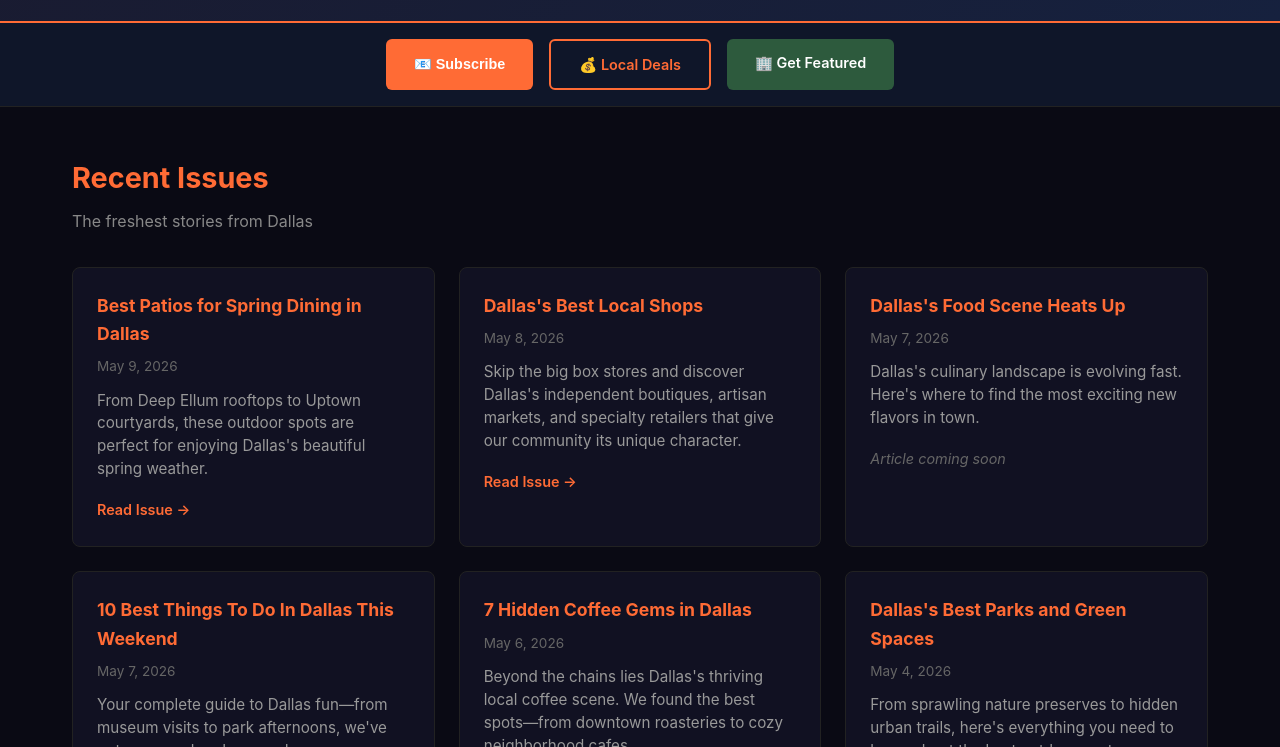
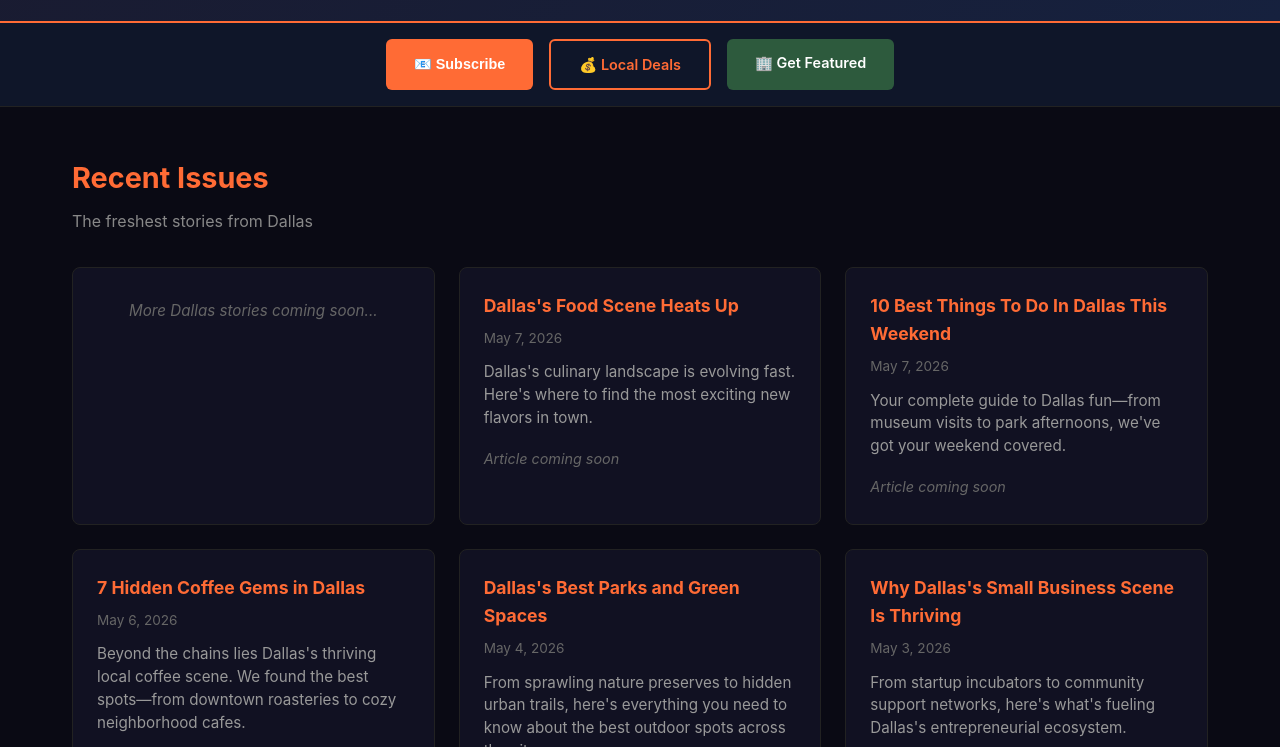
Before and after one commit to vcentralprocure-oss/dfwa-social-buzz-vercel, a website: page dallas/index.html in a window 1280 px wide. Shown: the part 570-1317 px from the top of the page. Drawn offline with Linux system fonts and the light colour scheme.

Commit message:
fix(dallas): remove Arlington-linked content from Dallas page

```diff
--- a/dallas/index.html
+++ b/dallas/index.html
@@ -248,18 +248,8 @@
         </div>
 
         <div class="archive-grid">
-            <div class="issue-card">
-                <h4>Best Patios for Spring Dining in Dallas</h4>
-                <div class="date">May 9, 2026</div>
-                <p>From Deep Ellum rooftops to Uptown courtyards, these outdoor spots are perfect for enjoying Dallas's beautiful spring weather.</p>
-                <a href="/articles/arlington-best-patios-spring.html">Read Issue →</a>
-            </div>
-
-            <div class="issue-card">
-                <h4>Dallas's Best Local Shops</h4>
-                <div class="date">May 8, 2026</div>
-                <p>Skip the big box stores and discover Dallas's independent boutiques, artisan markets, and specialty retailers that give our community its unique character.</p>
-                <a href="/articles/arlington-best-local-shops.html">Read Issue →</a>
+            <div class="issue-card" style="text-align: center; padding: 2rem;">
+                <p style="color: #666; font-style: italic;">More Dallas stories coming soon...</p>
             </div>
 
             <div class="issue-card">
```
